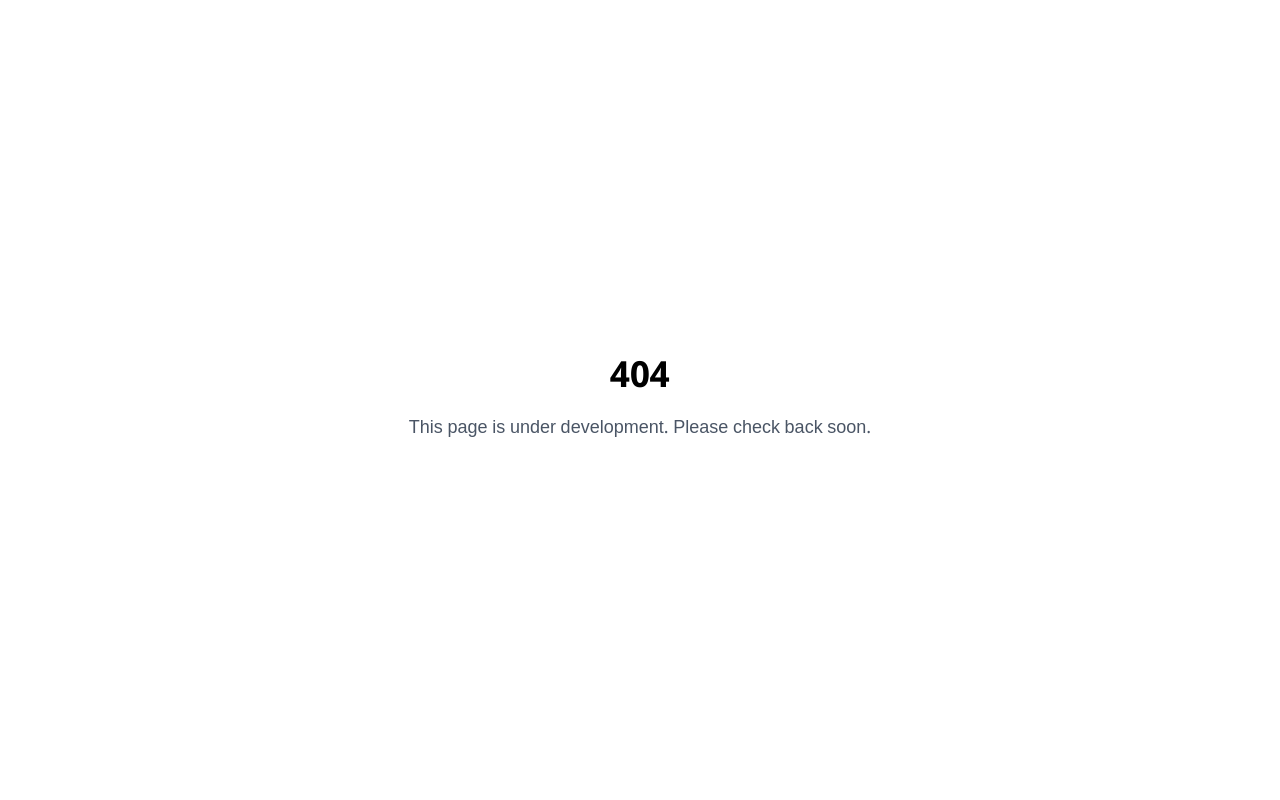
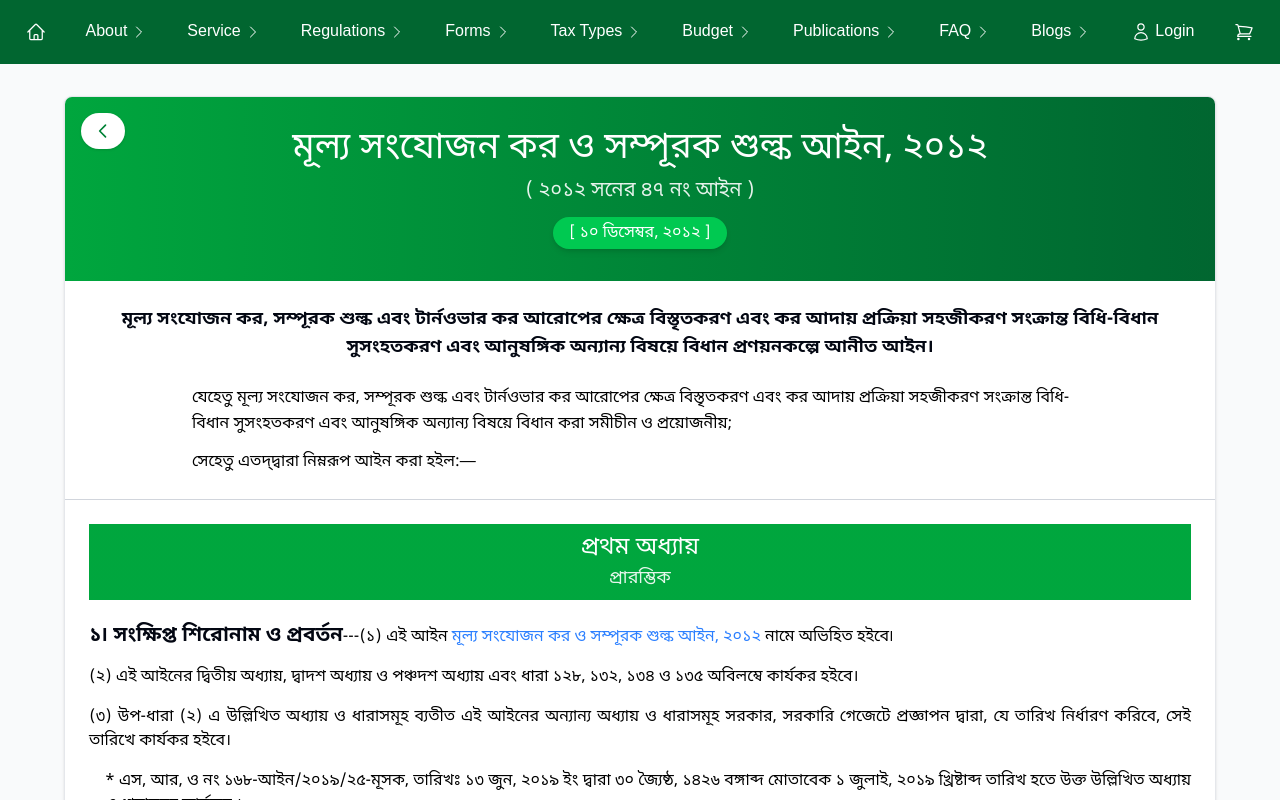
Before and after one commit to Omarmdwasimuddin/Text-Portal, a Next.js app: page /laws/law2012/section/section01 in a window 1280 px wide. Before the commit this address had no page. Shown: the top 800 px of the page. Built offline with nearby package versions, Linux system fonts and the light colour scheme.

Commit message:
Inshallah

```diff
--- /dev/null
+++ b/src/app/laws/law2012/section/section01/page.jsx
@@ -0,0 +1,13 @@
+import React from 'react';
+import Section01 from '@/component/section2012/Section01';
+import Master from '@/component/laws/Master';
+
+const page = () => {
+    return (
+        <Master>
+            <Section01 />
+        </Master>
+    );
+};
+
+export default page;
--- a/src/component/laws/Law2012.jsx
+++ b/src/component/laws/Law2012.jsx
@@ -7,7 +7,7 @@ const chapters = [
     title: 'প্রথম অধ্যায়',
     subtitle: 'প্রারম্ভিক',
     sections: [
-      { href: '/section1', text: 'সংক্ষিপ্ত শিরোনাম ও প্রবর্তন', number: '১' },
+      { href: '/laws/law2012/section/section01', text: 'সংক্ষিপ্ত শিরোনাম ও প্রবর্তন', number: '১' },
       { href: '/section2', text: 'সংজ্ঞা', number: '২' },
       { href: '/section3', text: 'আইনের প্রাধান্য', number: '৩' },
     ],
--- /dev/null
+++ b/src/component/section2012/Section01.jsx
@@ -0,0 +1,111 @@
+import React from 'react';
+import Link from 'next/link';
+
+export default function LawPage() {
+  return (
+    <div className="min-h-screen px-4 py-8 bg-gray-50">
+      <div className="max-w-6xl mx-auto overflow-hidden bg-white border border-gray-200 rounded-lg shadow-sm">
+        {/* Banner Section */}
+        <div className="relative px-4 py-8 text-white bg-gradient-to-r from-green-600 to-green-800 md:px-8">
+          <div className="text-center">
+            <h1 className="mb-2 text-2xl md:text-4xl">
+              মূল্য সংযোজন কর ও সম্পূরক শুল্ক আইন, ২০১২
+            </h1>
+            <p className="text-lg md:text-xl opacity-90">
+              ( ২০১২ সনের ৪৭ নং আইন )
+            </p>
+            <div className="inline-block px-4 py-1 mt-3 bg-green-500 rounded-full shadow-md">
+              <p className="text-sm font-medium md:text-base">[ ১০ ডিসেম্বর, ২০১২ ]</p>
+            </div>
+          </div>
+
+          {/* Back to Home Button */}
+          <Link
+            href="/regulations/acts/vat-acts/value-added-tax-act"
+            className="absolute flex items-center gap-2 px-3 py-2 text-green-700 transition-all bg-white rounded-full shadow top-4 left-4 hover:bg-green-100"
+          >
+            <svg
+              xmlns="http://www.w3.org/2000/svg"
+              fill="none"
+              viewBox="0 0 24 24"
+              strokeWidth={2}
+              stroke="currentColor"
+              className="w-5 h-5"
+            >
+              <path strokeLinecap="round" strokeLinejoin="round" d="M15 19l-7-7 7-7" />
+            </svg>
+          </Link>
+        </div>
+
+
+        {/* New Heading and Paragraph Section */}
+        <div className="border-b border-gray-300 bg-blue-25">
+          <div className="p-6 text-center">
+            <h1 className="mb-6 text-lg font-bold text-gray-950 md:text-lg">
+              মূল্য সংযোজন কর, সম্পূরক শুল্ক এবং টার্নওভার কর আরোপের ক্ষেত্র বিস্তৃতকরণ এবং কর আদায় প্রক্রিয়া সহজীকরণ সংক্রান্ত বিধি-বিধান সুসংহতকরণ এবং আনুষঙ্গিক অন্যান্য বিষয়ে বিধান প্রণয়নকল্পে আনীত আইন।
+            </h1>
+            <div className="max-w-4xl mx-auto leading-relaxed text-left text-black text-md">
+              <p className="mb-3">যেহেতু মূল্য সংযোজন কর, সম্পূরক শুল্ক এবং টার্নওভার কর আরোপের ক্ষেত্র বিস্তৃতকরণ এবং কর আদায় প্রক্রিয়া সহজীকরণ সংক্রান্ত বিধি-বিধান সুসংহতকরণ এবং আনুষঙ্গিক অন্যান্য বিষয়ে বিধান করা সমীচীন ও প্রয়োজনীয়;</p>
+              <p>সেহেতু এতদ্‌দ্বারা নিম্নরূপ আইন করা হইল:―</p>
+            </div>
+          </div>
+        </div>
+
+
+
+        {/* Header Section */}
+        <div className="">
+          <div className="flex flex-col md:flex-row">
+            <div className="p-6">
+              <div className="space-y-6 text-justify text-black">
+
+
+              <div className="py-2 text-white bg-gradient-to-r from-green-600 to-green-600 md:px-8">
+                <div className="text-center">
+                  <h1 className="text-2xl ">
+                    প্রথম অধ্যায়
+                  </h1>
+                  <p className="text-lg md:text-lg opacity-90">
+                    প্রারম্ভিক
+                  </p>
+                </div>
+              </div>
+
+
+                {/* Section 1 */}
+                <div>
+                  <p className="mb-4">
+                    <span className='text-xl font-bold leading-tight text-gray-950 md:text-xl'>১৷ সংক্ষিপ্ত শিরোনাম ও প্রবর্তন</span>---(১) এই আইন <Link href="/regulations/acts/vat-acts/value-added-tax-act" className='text-blue-500'>মূল্য সংযোজন কর ও সম্পূরক শুল্ক আইন, ২০১২</Link> নামে অভিহিত হইবে৷
+                  </p>
+
+                  <p className="mb-4">
+                    (২) এই আইনের দ্বিতীয় অধ্যায়, দ্বাদশ অধ্যায় ও পঞ্চদশ অধ্যায় এবং ধারা ১২৮, ১৩২, ১৩৪ ও ১৩৫ অবিলম্বে কার্যকর হইবে।
+                  </p>
+
+                 <p className='mb-4'>
+                    (৩) উপ-ধারা (২) এ উল্লিখিত অধ্যায় ও ধারাসমূহ ব্যতীত এই আইনের অন্যান্য অধ্যায় ও ধারাসমূহ সরকার, সরকারি গেজেটে প্রজ্ঞাপন দ্বারা, যে তারিখ নির্ধারণ করিবে, সেই তারিখে কার্যকর হইবে।
+                 </p>
+
+                 <p className='ml-4'>
+                    * এস, আর, ও নং ১৬৮-আইন/২০১৯/২৫-মূসক, তারিখঃ ১৩ জুন, ২০১৯ ইং দ্বারা ৩০ জ্যৈষ্ঠ, ১৪২৬ বঙ্গাব্দ মোতাবেক ১ জুলাই, ২০১৯ খ্রিষ্টাব্দ তারিখ হতে উক্ত উল্লিখিত অধ্যায় ও ধারাসমূহ কার্যকর ।
+                </p>
+
+                </div>
+              </div>
+            </div>
+          </div>
+        </div>
+
+        {/* Footer Section */}
+        <div className="">
+          <div className="p-6">
+            <div className="w-1/2 pb-2 mb-4 border-b border-gray-400">
+              {/* Horizontal line */}
+            </div>
+
+          </div>
+        </div>
+      </div>
+    </div>
+  );
+}
```
